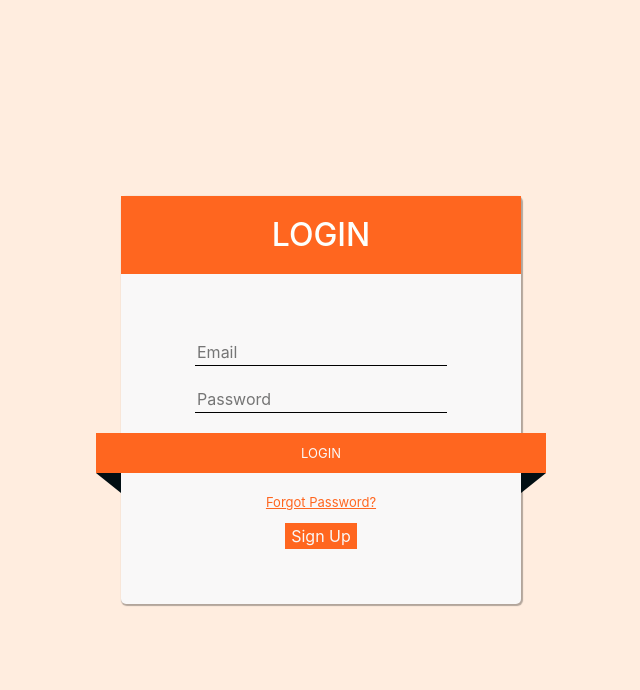
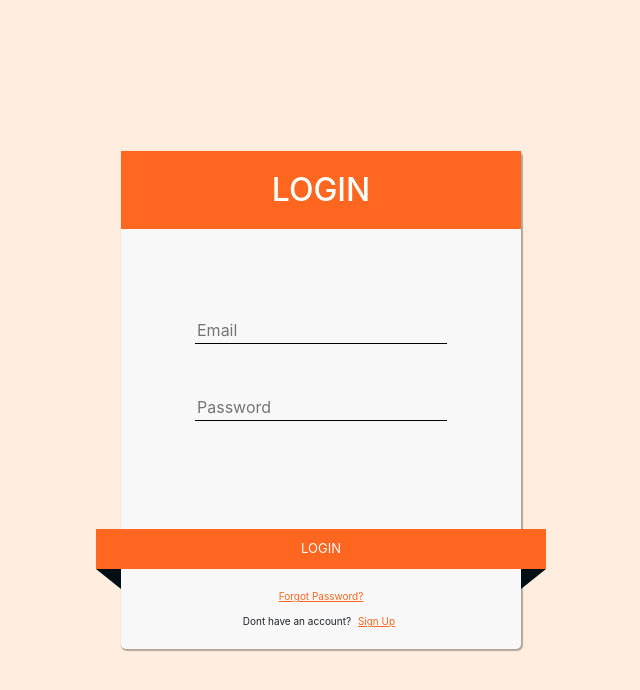
Before and after one commit to sudpmishra/splitex, a React (Create React App) app: page /login in a window 1280 px wide. Shown: the top 690 px of the page, without its empty margins (319-959 px from the left). Built offline with nearby package versions, Linux system fonts and the light colour scheme.

Commit message:
login css changes

```diff
--- a/src/Pages/Login/Login.css
+++ b/src/Pages/Login/Login.css
@@ -28,11 +28,19 @@
     flex-direction: column;
     justify-content: center;
     align-items: center;
-    padding: 35px;
+    padding: 20x;
+}
+
+.login-access .flex-box{
+    display: flex;
+    flex-direction: column;
+    justify-content: center;
+    align-items: center;
+    height: 30vh;
 }
 
 .login-access input {
-    margin: 10px;
+    margin: 25px;
     border: none;
     border-bottom: 1px solid #000000;
     background-color: #f9f8f8;
@@ -78,15 +86,21 @@
     bottom: -40px;
 }
 
-.login-access a {
-    margin: 10px 60px;
+.login-access .forgot-password, .login-access .sign-up {
+    margin: 10px 4px;
     color: #FF661F;
-    font-size: small;
+    font-size: 10px;
     text-decoration: underline;
+    cursor: pointer;
+}
+
+.login-access .no-account {
+    font-size: 10px;
 }
 
 .login-access button {
     background-color: #FF661F;
     color: #f9f8f8;
     border: #f9f8f8;
+    margin-top: 40px;
 }
--- a/src/Pages/Login/Login.js
+++ b/src/Pages/Login/Login.js
@@ -24,13 +24,15 @@ export default function Login() {
             <div className="login-container">
                 <h2 className="title">{isLogin ? "LOGIN" : "REGISTER"}</h2>
                 <div className="login-access">
-                    {!isLogin && <input type="text" placeholder='Full Name' value={userName} onChange={changeUserName} />}
-                    <input type="text" placeholder='Email' value={email} onChange={changeEmail} />
-                    <input type="password" placeholder='Password' value={password} onChange={changepassword} />
+                    <div className="flex-box">
+                        {!isLogin && <input type="text" placeholder='Full Name' value={userName} onChange={changeUserName} />}
+                        <input type="text" placeholder='Email' value={email} onChange={changeEmail} />
+                        <input type="password" placeholder='Password' value={password} onChange={changepassword} />
+                    </div>
                     <button className="login-btn" onClick={login}>LOGIN</button>
-                    <a href="">Forgot Password?</a>
-                    {isLogin && <button onClick={e => setIsLogin(false)}>Sign Up</button>}
-                    {!isLogin && <button onClick={e => setIsLogin(true)}>Sign In</button>}
+                    <span className='forgot-password'>Forgot Password?</span>
+                    {isLogin && <span className='no-account'>Dont have an account? <span className='sign-up' onClick={e => setIsLogin(false)}>Sign Up</span></span>}
+                    {!isLogin && <span className='no-account'>Already have an account? <span className='sign-up' onClick={e => setIsLogin(true)}>Sign In</span></span>}
                 </div>
             </div>
         </div>
```
